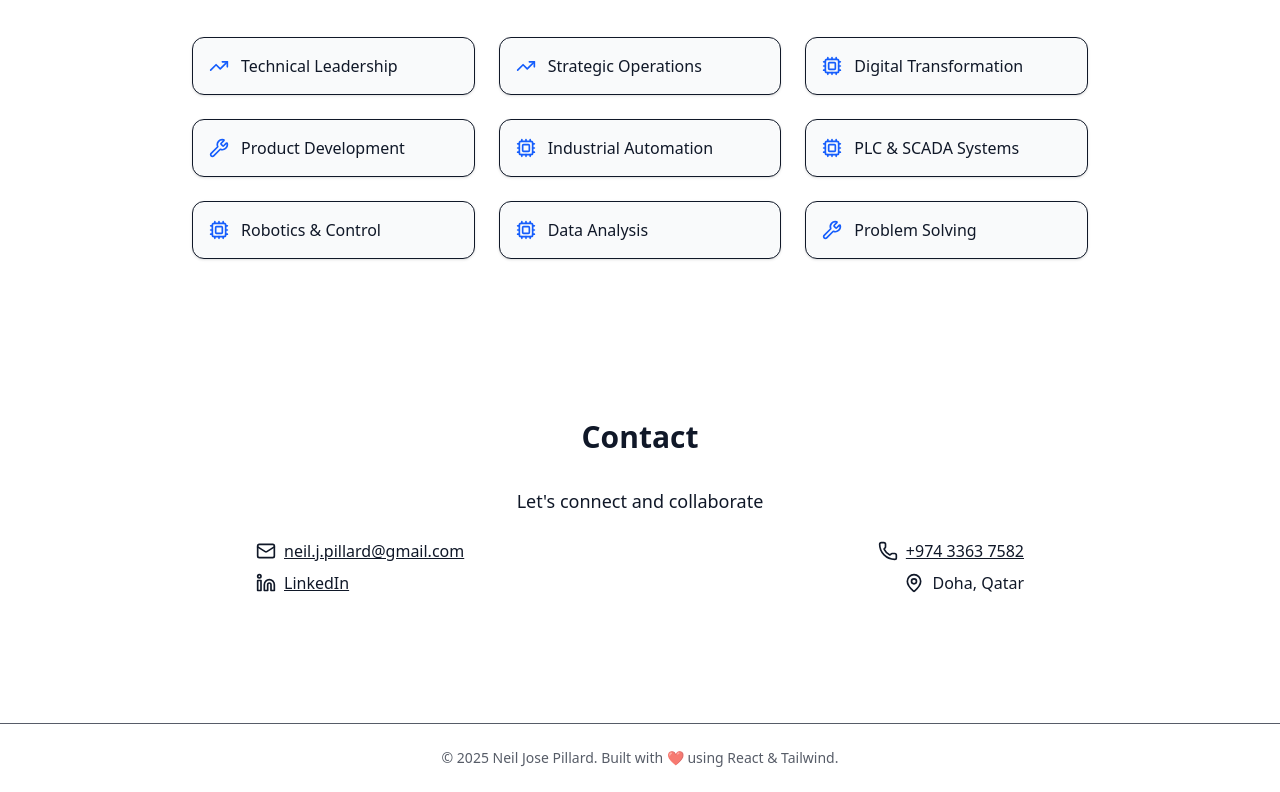
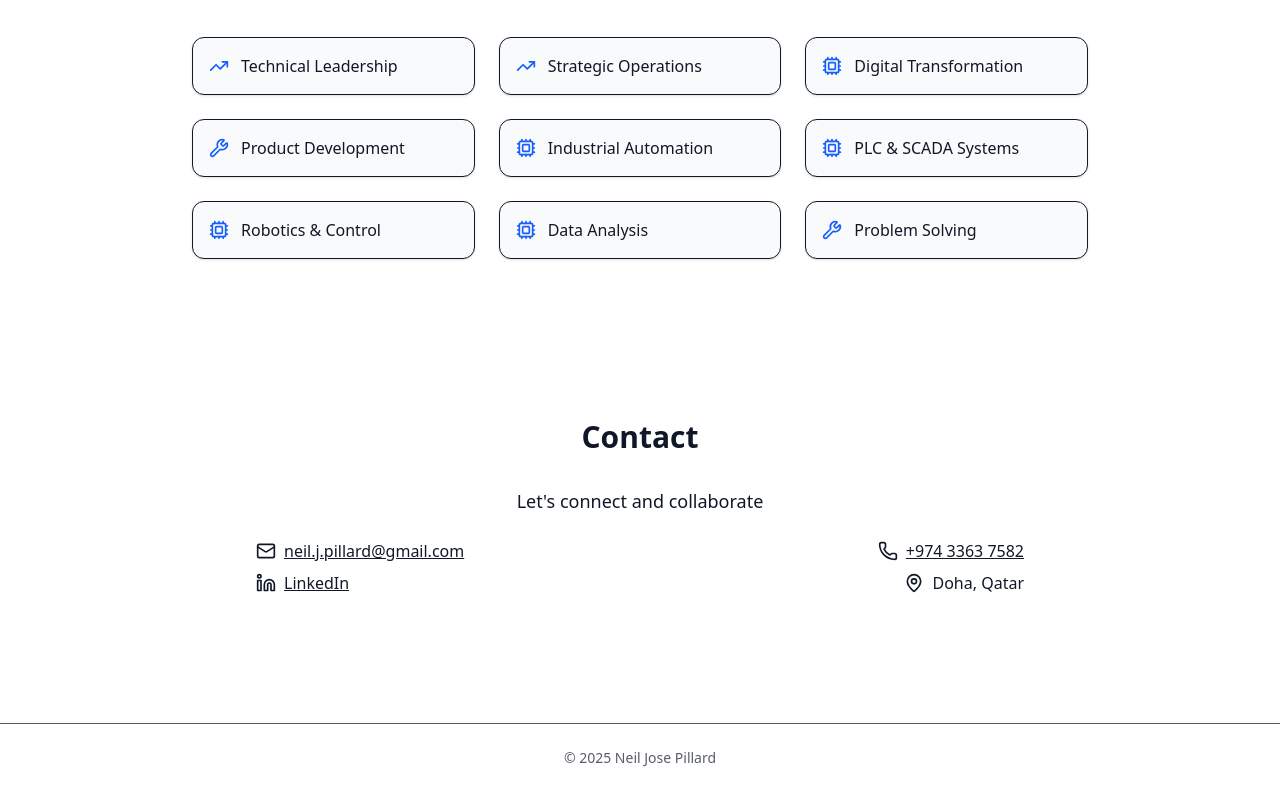
Before and after one commit to NeilPillard/neil-site, a React (Vite) app: page / in a window 1280 px wide. Shown: the part 2131-2923 px from the top of the page. Built offline with nearby package versions, Linux system fonts and the light colour scheme.

Commit message:
update footer text

```diff
--- a/src/App.jsx
+++ b/src/App.jsx
@@ -164,8 +164,8 @@ export default function App() {
       </Section>
 
       <footer className="text-center py-6 border-t mt-12 text-sm opacity-70">
-        © {new Date().getFullYear()} Neil Jose Pillard. Built with ❤️ using React & Tailwind.
-      </footer>
+  © 2025 Neil Jose Pillard
+</footer>
     </div>
   )
 }
```
